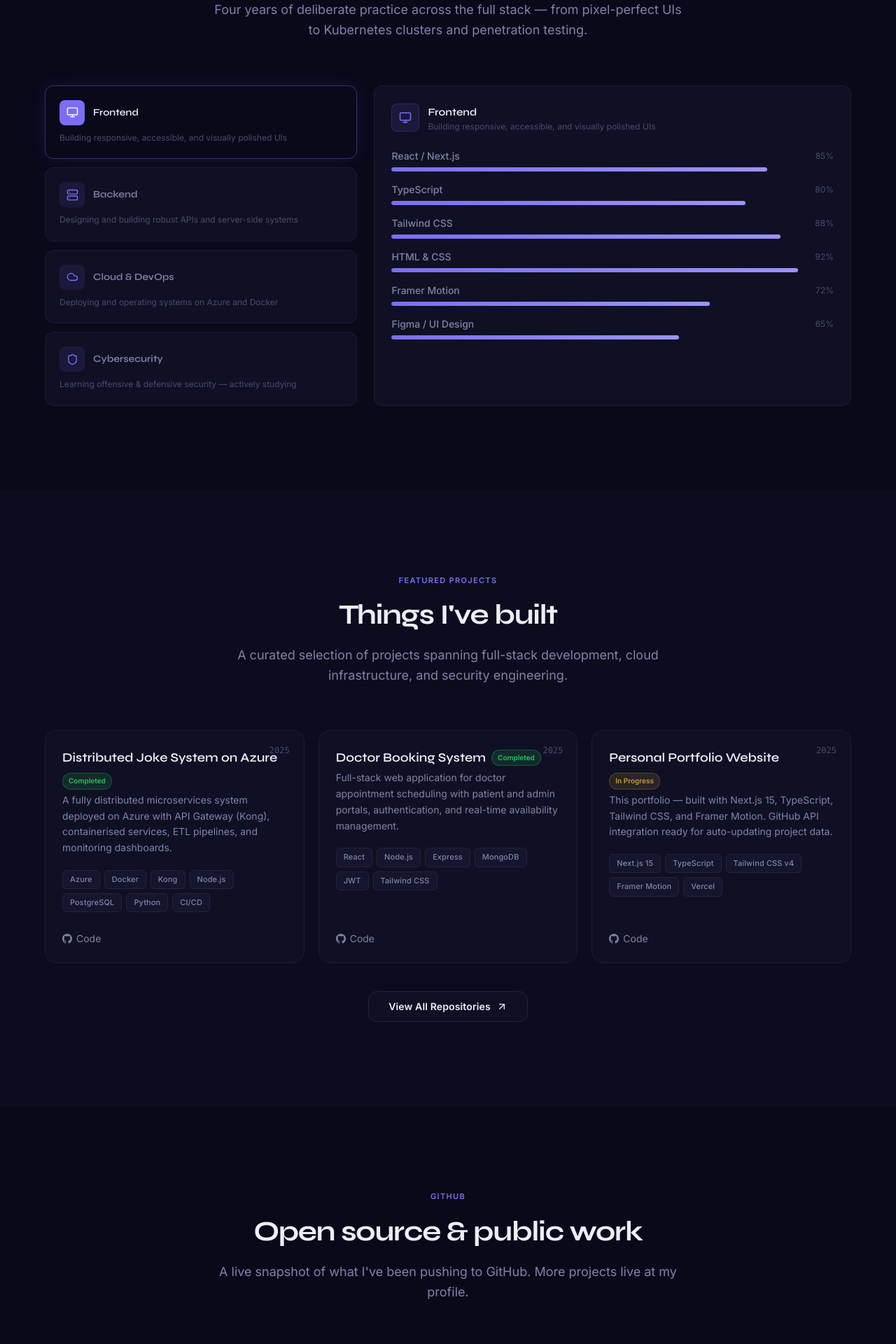
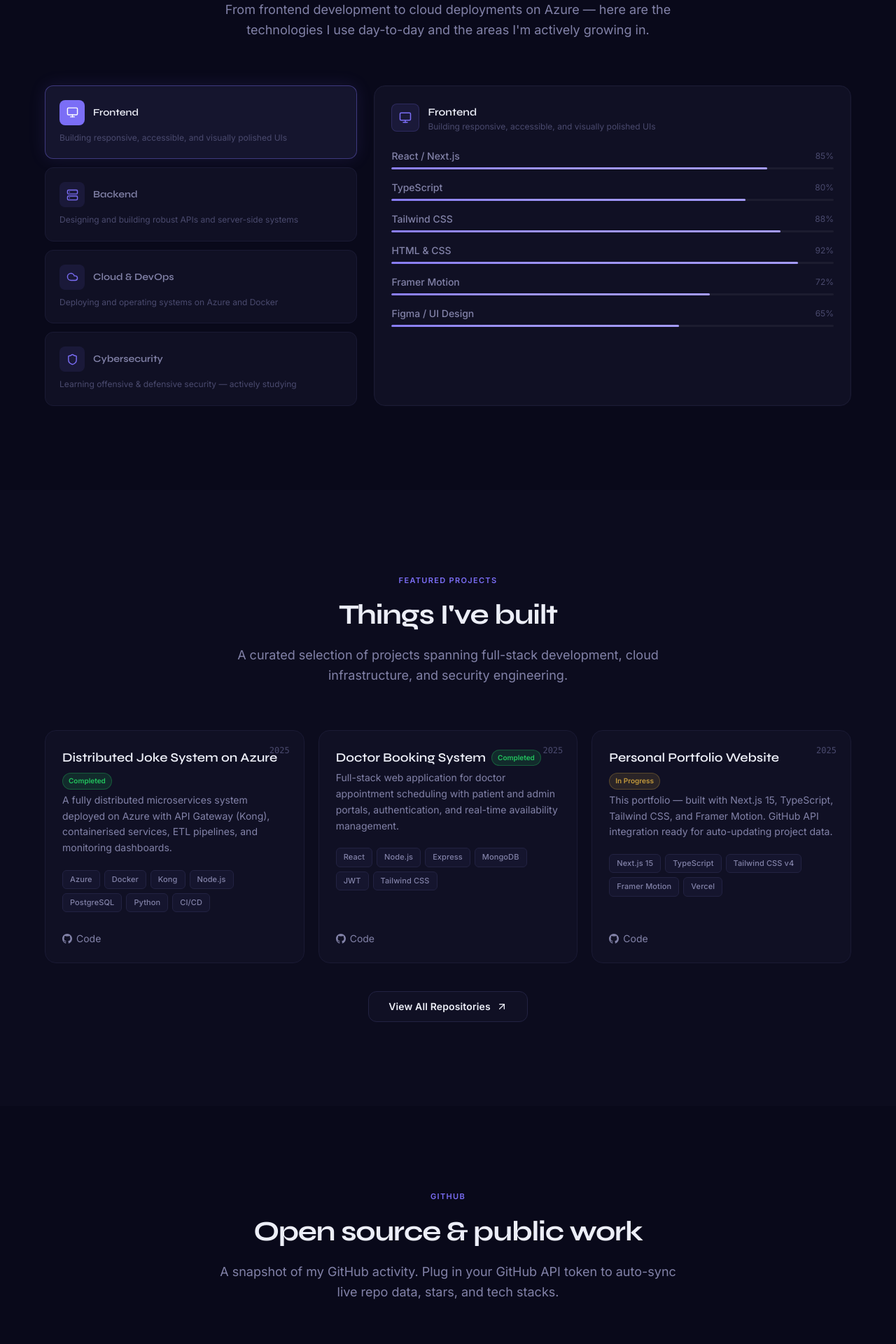
Before and after one commit to janudawithanage/my-portfolio, a Next.js app: page / in a window 1280 px wide. Shown: the part 2240-4160 px from the top of the page at 70% size. Built offline with nearby package versions, Linux system fonts and the light colour scheme.

Commit message:
refactor(sections): update Skills, Education, and GithubProjects sections
Skills: render categorised skill badges with proficiency indicators.
Education: tighten card layout and add institution logos.
GithubProjects: improve repo card grid and add language badges.

```diff
--- a/src/components/sections/Education.tsx
+++ b/src/components/sections/Education.tsx
@@ -33,11 +33,11 @@ export function Education() {
               >
                 {/* Timeline dot */}
                 <div
-                  className="absolute left-4 top-6 w-4 h-4 rounded-full bg-accent border-4 border-bg-secondary -translate-x-1/2 shadow-[0_0_12px_rgba(99,102,241,0.5)]"
+                  className="timeline-dot absolute left-4 top-6 w-3.5 h-3.5 rounded-full bg-accent border-2 border-bg-secondary -translate-x-1/2 shadow-[0_0_12px_rgba(123,110,246,0.5)]"
                   aria-hidden="true"
                 />
 
-                <div className="flex-1 p-6 rounded-2xl border border-border bg-surface hover:border-accent/30 transition-all duration-300 hover:shadow-[0_4px_25px_rgba(99,102,241,0.08)]">
+                <div className="card-elevated flex-1 p-6">
                   {/* Institution header */}
                   <div className="flex flex-wrap items-start justify-between gap-3 mb-4">
                     <div>
--- a/src/components/sections/GithubProjects.tsx
+++ b/src/components/sections/GithubProjects.tsx
@@ -27,7 +27,7 @@ function RepoCard({ repo }: { repo: GitHubRepo }) {
   return (
     <motion.article
       variants={staggerItem}
-      className="group flex flex-col p-5 rounded-xl border border-border bg-surface hover:border-accent/30 hover:bg-surface-hover transition-all duration-300 hover:shadow-[0_4px_20px_rgba(99,102,241,0.08)]"
+      className="card group flex flex-col p-5 transition-all duration-300"
     >
       {/* Repo name + external link */}
       <div className="flex items-start justify-between gap-2 mb-2">
@@ -96,7 +96,7 @@ export function GithubProjects() {
         <SectionHeader
           eyebrow="GitHub"
           title="Open source & public work"
-          description="A live snapshot of what I've been pushing to GitHub. More projects live at my profile."
+          description="A snapshot of my GitHub activity. Plug in your GitHub API token to auto-sync live repo data, stars, and tech stacks."
         />
 
         <div className="grid grid-cols-1 sm:grid-cols-2 lg:grid-cols-3 gap-4 mb-10">
@@ -108,7 +108,7 @@ export function GithubProjects() {
         <motion.div variants={staggerItem} className="flex justify-center">
           <Button variant="outline" size="lg" asChild>
             <Link
-              href="https://github.com/janudaw"
+              href="https://github.com/janudawithanage"
               target="_blank"
               rel="noopener noreferrer"
               className="inline-flex items-center gap-2"
--- a/src/components/sections/Skills.tsx
+++ b/src/components/sections/Skills.tsx
@@ -23,13 +23,13 @@ function SkillBar({ name, level = 75, delay = 0 }: { name: string; level?: numbe
         <span className="text-text-secondary font-medium">{name}</span>
         <span className="text-text-muted text-xs">{level}%</span>
       </div>
-      <div className="h-1.5 rounded-full bg-surface-hover overflow-hidden">
+      <div className="skill-track">
         <motion.div
           initial={{ width: 0 }}
           whileInView={{ width: `${level}%` }}
           viewport={{ once: true }}
           transition={{ duration: 1.2, delay, ease: [0.16, 1, 0.3, 1] }}
-          className="h-full rounded-full bg-linear-to-r from-accent to-accent-light"
+          className="skill-fill"
         />
       </div>
     </div>
@@ -54,8 +54,8 @@ function CategoryCard({
       className={cn(
         "w-full text-left p-5 rounded-xl border transition-all duration-300 cursor-pointer",
         isActive
-          ? "bg-surface-hover border-accent/40 shadow-[0_0_25px_rgba(99,102,241,0.12)]"
-          : "bg-surface border-border hover:border-accent/30 hover:bg-surface-hover"
+          ? "bg-surface-raised border-accent/40 shadow-[0_0_25px_rgba(123,110,246,0.12)]"
+          : "bg-surface border-border hover:border-accent/30 hover:bg-surface-raised"
       )}
     >
       <div className="flex items-center gap-3 mb-2">
@@ -92,7 +92,7 @@ export function Skills() {
         <SectionHeader
           eyebrow="Skills"
           title="My technical toolkit"
-          description="Four years of deliberate practice across the full stack — from pixel-perfect UIs to Kubernetes clusters and penetration testing."
+          description="From frontend development to cloud deployments on Azure — here are the technologies I use day-to-day and the areas I'm actively growing in."
         />
 
         <div className="grid grid-cols-1 lg:grid-cols-5 gap-6">
@@ -116,7 +116,7 @@ export function Skills() {
               animate={{ opacity: 1, x: 0 }}
               exit={{ opacity: 0, x: -15 }}
               transition={{ duration: 0.3 }}
-              className="lg:col-span-3 p-6 rounded-xl bg-surface border border-border space-y-5"
+              className="lg:col-span-3 card-elevated p-6 space-y-5"
             >
               <div className="flex items-center gap-3 mb-6">
                 {(() => {
```
